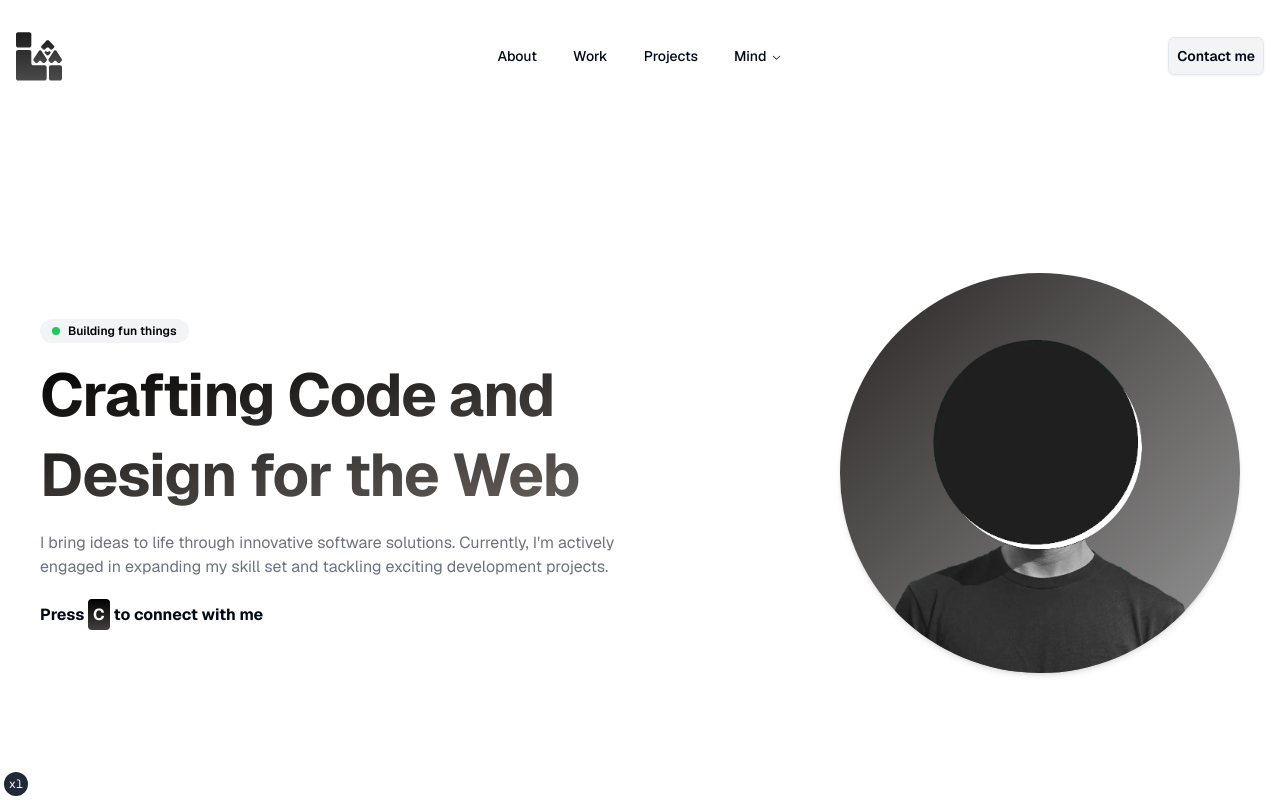
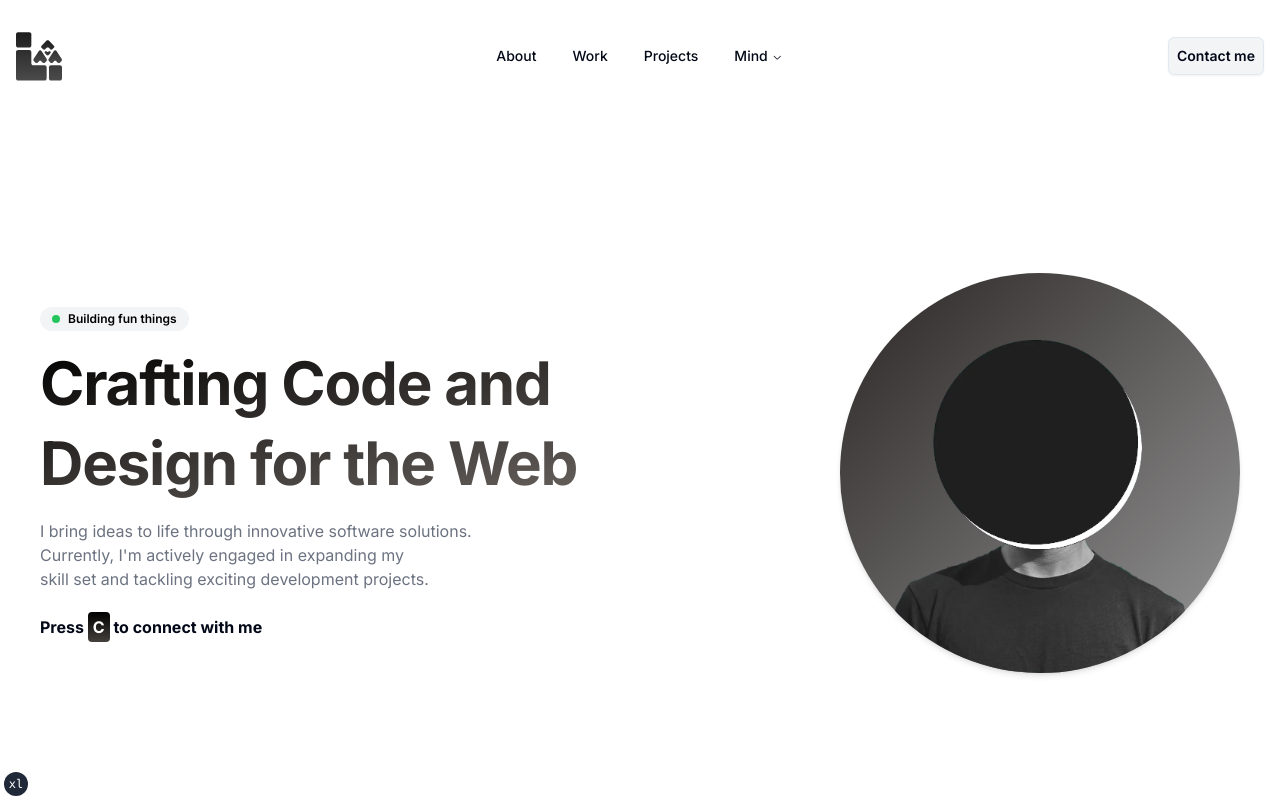
Before and after one commit to arevalolance/dotcom, a Next.js app: page / in a window 1280 px wide. Shown: the top 800 px of the page. Built offline with nearby package versions, Linux system fonts and the light colour scheme.

Commit message:
Revert "add: swapped inter to geist (new font by vercel)"
This reverts commit df68da086867bb895ee6e0bf79644cb3081a9998.

```diff
--- a/app/layout.tsx
+++ b/app/layout.tsx
@@ -1,12 +1,14 @@
 import "./globals.css"
 import { Metadata } from "next"
-import { GeistSans, GeistMono } from 'geist/font'
+import { Inter } from "next/font/google"
 import { Analytics } from "@vercel/analytics/react"
 
 import { cn } from "@/lib/utils"
 import { Footer } from "@/components/footer"
 import { SiteHeader } from "@/components/site-header"
 import { TailwindIndicator } from "@/components/tailwind-indicator"
+
+const inter = Inter({ subsets: ["latin"], display: "swap" })
 
 export const metadata: Metadata = {
   title: {
@@ -57,8 +59,8 @@ export default function RootLayout({
   children: React.ReactNode
 }) {
   return (
-    <html lang="en" className={`${GeistSans.variable} ${GeistMono.variable}`}>
-      <body className={cn("antialiased")}>
+    <html lang="en">
+      <body className={cn("antialiased", inter.className)}>
         <SiteHeader />
         <div className="flex-1">
           {children}
--- a/package.json
+++ b/package.json
@@ -41,7 +41,6 @@
     "eslint-config-prettier": "^9.0.0",
     "eslint-plugin-react": "^7.33.2",
     "eslint-plugin-tailwindcss": "^3.13.0",
-    "geist": "^1.0.0",
     "lucide": "^0.263.0",
     "lucide-react": "^0.265.0",
     "next": "13.5.1",
--- a/tailwind.config.js
+++ b/tailwind.config.js
@@ -1,13 +1,13 @@
-const plugin = require("tailwindcss/plugin")
+const plugin = require('tailwindcss/plugin')
 
 /** @type {import('tailwindcss').Config} */
 module.exports = {
   darkMode: ["class"],
   content: [
-    "./pages/**/*.{ts,tsx}",
-    "./components/**/*.{ts,tsx}",
-    "./app/**/*.{ts,tsx}",
-    "./src/**/*.{ts,tsx}",
+    './pages/**/*.{ts,tsx}',
+    './components/**/*.{ts,tsx}',
+    './app/**/*.{ts,tsx}',
+    './src/**/*.{ts,tsx}',
   ],
   theme: {
     container: {
@@ -18,10 +18,6 @@ module.exports = {
       },
     },
     extend: {
-      fontFamily: {
-        sans: ["var(--font-geist-sans)"],
-        mono: ["var(--font-geist-mono)"],
-      },
       colors: {
         border: "hsl(var(--border))",
         input: "hsl(var(--input))",
@@ -78,13 +74,11 @@ module.exports = {
       },
     },
   },
-  plugins: [
-    require("tailwindcss-animate"),
-    require("@tailwindcss/typography"),
-    plugin(function ({ addVariant }) {
-      addVariant("optional", "&:optional")
-      addVariant("group-optional", ":merge(.group):optional &")
-      addVariant("peer-optional", ":merge(.peer):optional ~ &")
-    }),
-  ],
+  plugins: [require("tailwindcss-animate"),
+  require("@tailwindcss/typography"),
+  plugin(function ({ addVariant }) {
+    addVariant('optional', '&:optional')
+    addVariant('group-optional', ':merge(.group):optional &')
+    addVariant('peer-optional', ':merge(.peer):optional ~ &')
+  }),],
 }
```
Also changed, not shown: 1 other file (tests, documents, lock files or other folders).
